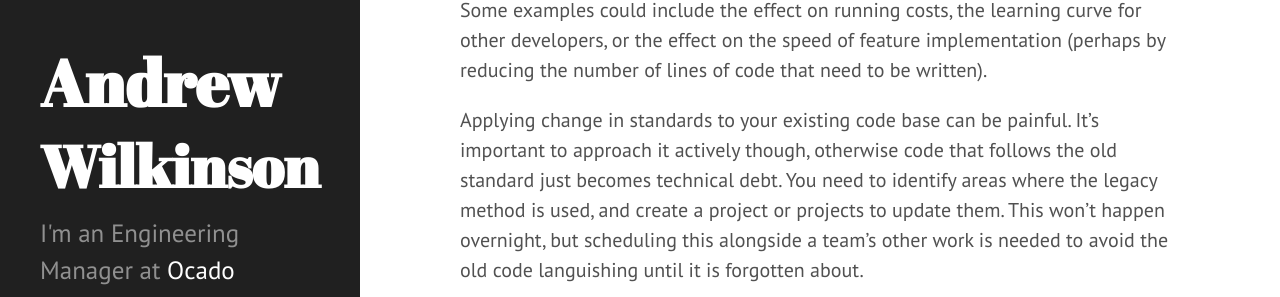
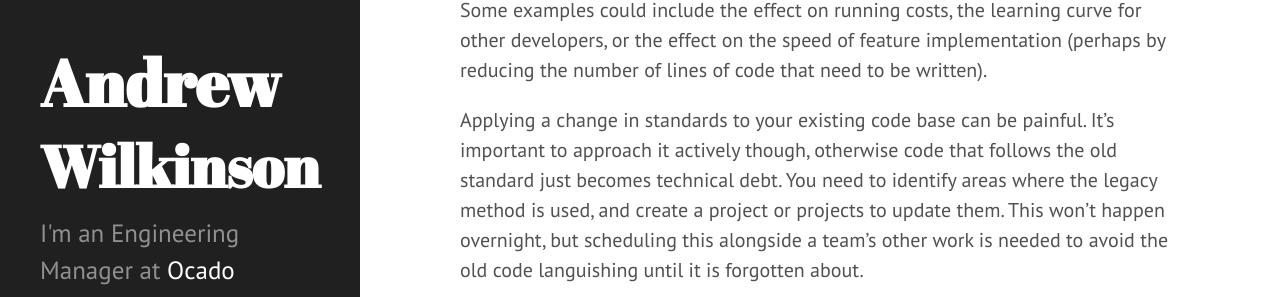
Before and after one commit to andrewjw/site, a Jekyll site: the page built from _posts/2024-02-01-balancing-standardisation-innovation.md, in a window 1280 px wide and 900 px high, scrolled down 2342 px. Shown: the part 153-450 px from the top of the window. Built offline with Jekyll 4.4.1, drawn with Linux system fonts in a browser that asks for light colours.

Commit message:
Fix typo.

```diff
--- a/_posts/2024-02-01-balancing-standardisation-innovation.md
+++ b/_posts/2024-02-01-balancing-standardisation-innovation.md
@@ -61,7 +61,7 @@ be a group of developers who can act as an architectural council. There should b
 what to address in their proposal. Some examples could include the effect on running costs, the learning curve for other developers, or the effect on the
 speed of feature implementation (perhaps by reducing the number of lines of code that need to be written).
 
-Applying change in standards to your existing code base can be painful. It's important to approach it actively though, otherwise code that
+Applying a change in standards to your existing code base can be painful. It's important to approach it actively though, otherwise code that
 follows the old standard just becomes technical debt. You need to identify areas where the legacy method is used, and create a project or
 projects to update them. This won't happen overnight, but scheduling this alongside a team's other work is needed to avoid the old code
 languishing until it is forgotten about.
```
